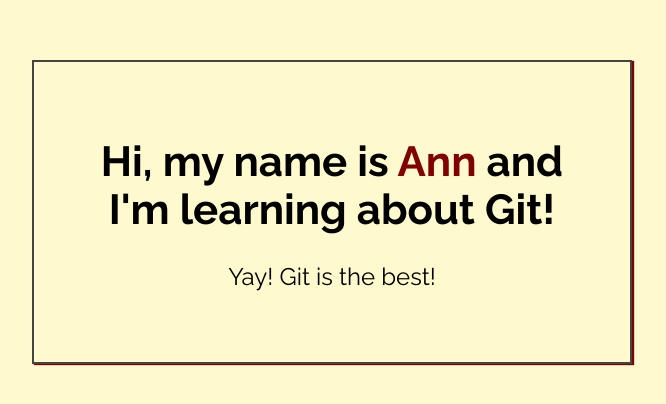
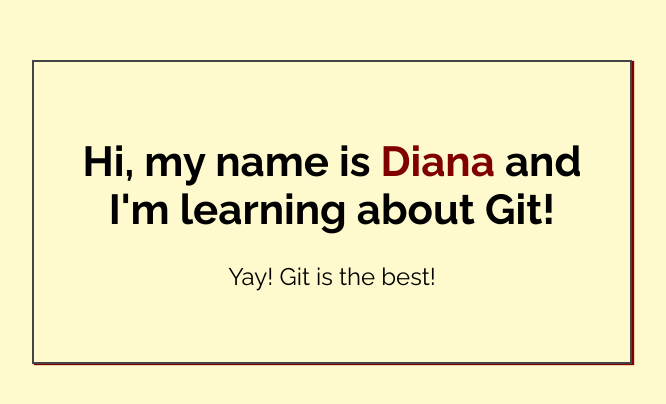
Before and after one commit to rockondiana0416/repo-practice, a plain HTML site: page index.html in a window 1280 px wide. Shown: the part 188-592 px from the top of the page, without its empty margins (308-974 px from the left). Drawn offline with Linux system fonts and the light colour scheme.

Commit message:
Name change in span tag

```diff
--- a/index.html
+++ b/index.html
@@ -14,7 +14,7 @@
 <body>
 
     <div class="greeting">
-        <h1>Hi, my name is <span class="highlight">Ann</span> and I'm learning about Git! </h1>
+        <h1>Hi, my name is <span class="highlight">Diana</span> and I'm learning about Git! </h1>
 
         <p>Yay! Git is the best!</p>
     </div>
```
